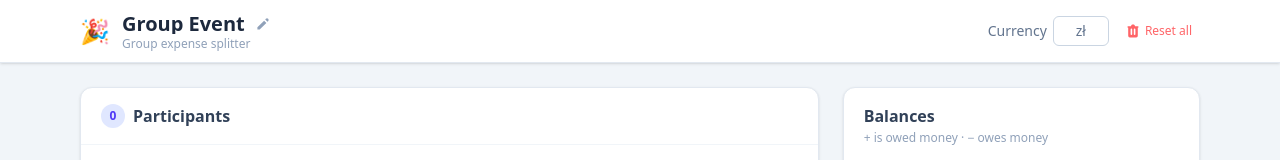
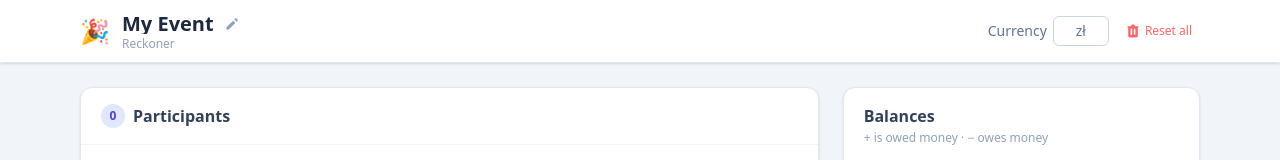
Before and after one commit to cahitihac/reckoner, a Vue app: page / in a window 1280 px wide. Shown: the top 160 px of the page. Built offline with nearby package versions, Linux system fonts and the light colour scheme.

Commit message:
refactor: Update project name to Reckoner in HTML, package.json, and App.vue

```diff
--- a/index.html
+++ b/index.html
@@ -3,7 +3,7 @@
 <head>
   <meta charset="UTF-8" />
   <meta name="viewport" content="width=device-width, initial-scale=1.0" />
-  <title>Expense Splitter</title>
+  <title>Reckoner</title>
 </head>
 <body>
   <div id="app"></div>
--- a/package.json
+++ b/package.json
@@ -1,5 +1,5 @@
 {
-  "name": "expense-splitter",
+  "name": "reckoner",
   "private": true,
   "version": "0.1.0",
   "type": "module",
--- a/src/App.vue
+++ b/src/App.vue
@@ -32,7 +32,7 @@
               class="border border-indigo-400 rounded-md px-2 py-0.5 text-xl font-bold text-slate-800 focus:outline-none focus:ring-2 focus:ring-indigo-400 w-56"
             />
           </div>
-          <p class="text-xs text-slate-400 mt-0.5 leading-none">Group expense splitter</p>
+          <p class="text-xs text-slate-400 mt-0.5 leading-none">Reckoner</p>
         </div>
       </div>
 
@@ -532,14 +532,14 @@
 </template>
 
 <script>
-const STORAGE_KEY = 'expense-splitter-v1';
+const STORAGE_KEY = 'reckoner-v1';
 
 export default {
   name: 'App',
 
   data() {
     return {
-      eventName: 'Group Event',
+      eventName: 'My Event',
       currency: 'zł',
       participants: [],
       expenses: [],
@@ -945,7 +945,7 @@
       if (confirm('Reset everything and start over? All data will be permanently lost.')) {
         this.participants = [];
         this.expenses = [];
-        this.eventName = 'Group Event';
+        this.eventName = 'My Event';
         this.currency = 'zł';
         this.deleteConfirmId = null;
         try { localStorage.removeItem(STORAGE_KEY); } catch (_) {}
```
